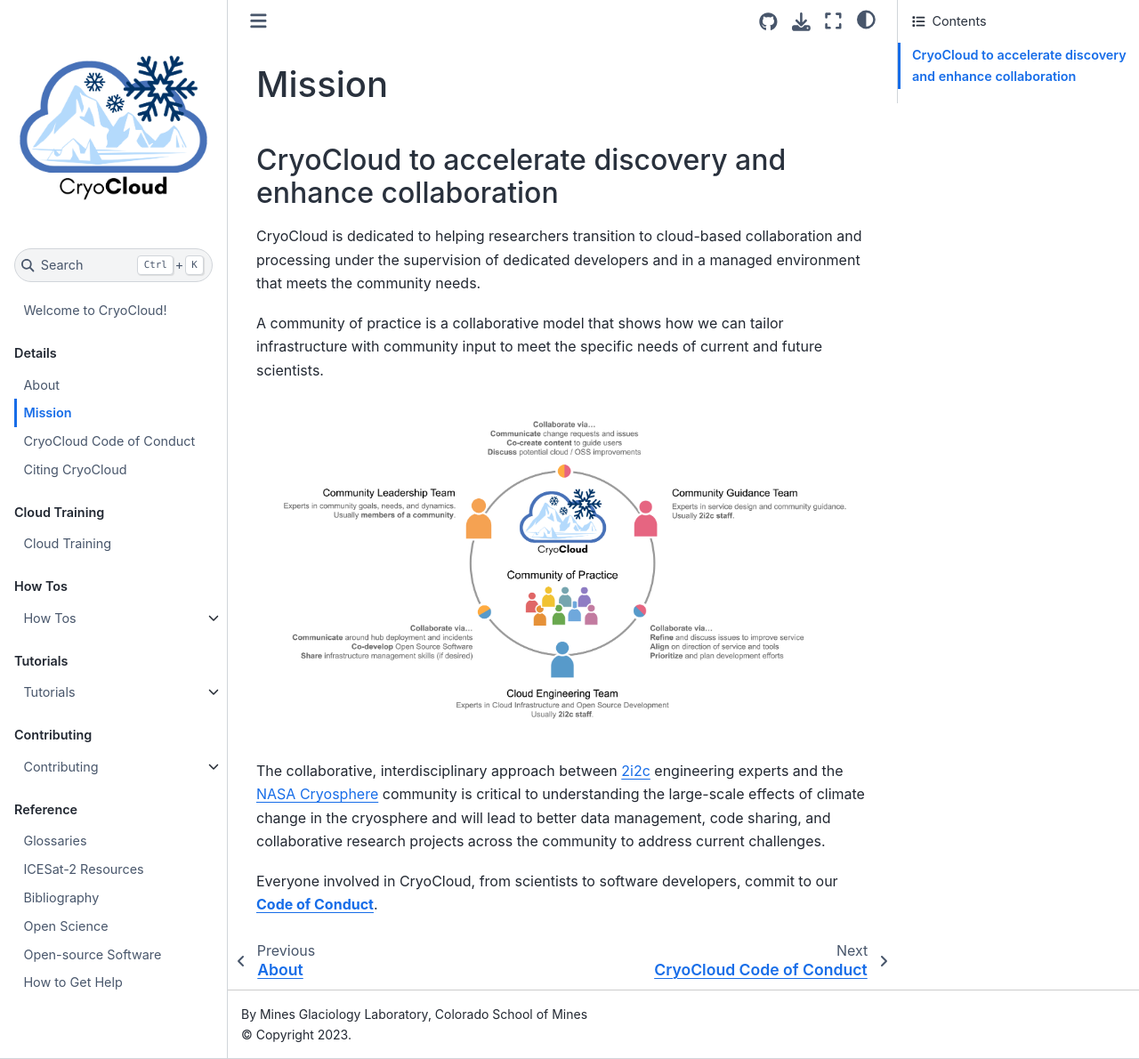
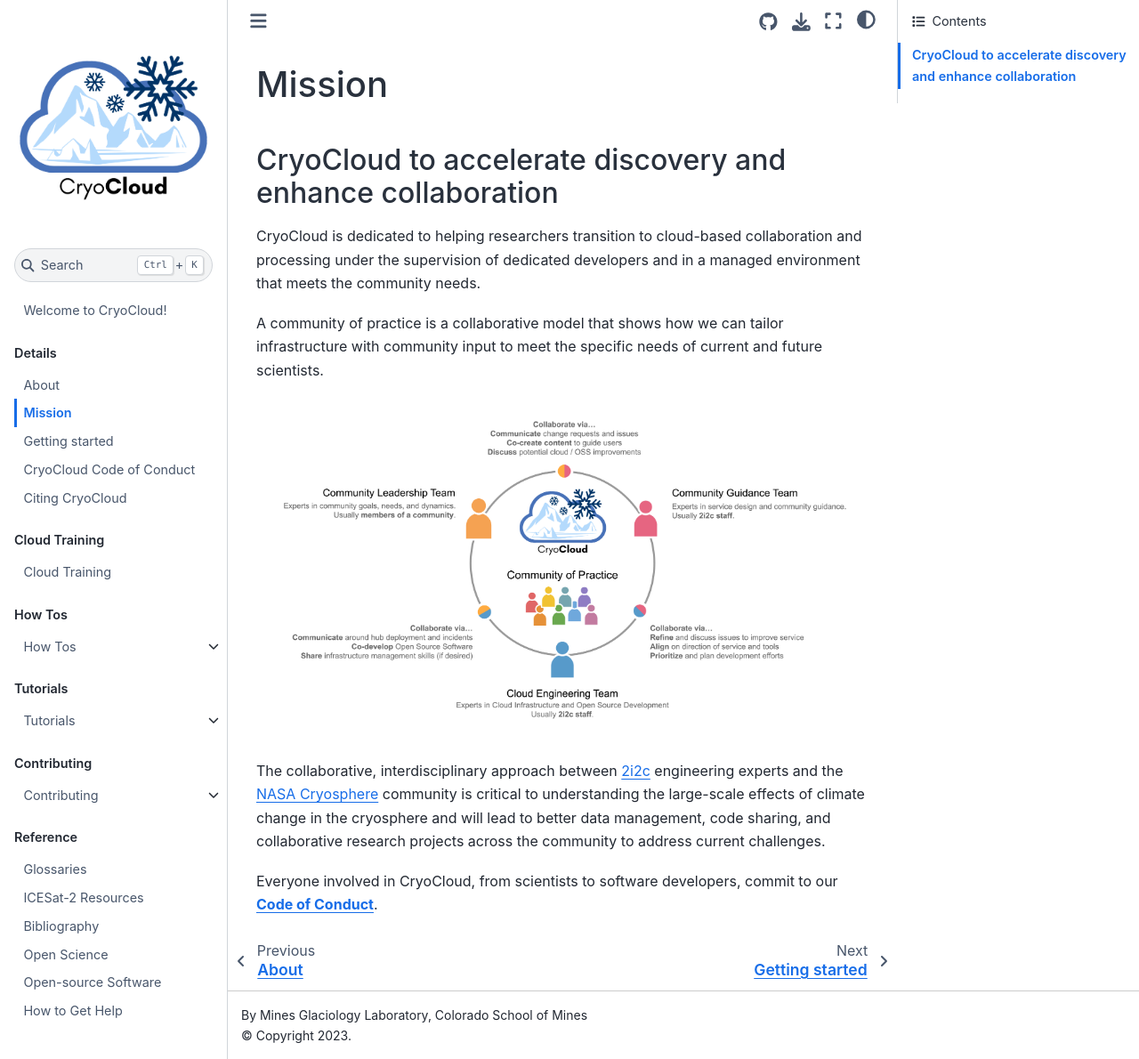
Before and after one commit to CryoInTheCloud/CryoCloudWebsite, a Jupyter Book: the page built from book/content/mission.md, in a window 1280 px wide and 1190 px high. Shown: the whole window at 89% size. Built offline with Jupyter Book 1.0.4 settings and Sphinx 7.4.7 and the Sphinx Book theme 1.1.4, drawn with Linux system fonts in a browser that asks for light colours; pages that are not in the unit, such as notebooks, are missing from menus.

Commit message:
Update toc

```diff
--- a/book/_toc.yml
+++ b/book/_toc.yml
@@ -7,7 +7,7 @@
   chapters:
     - file: content/about
     - file: content/mission
-    - file: how_tos/joincryocloud.md
+    - file: content/Getting_Started.md
     - file: content/Code_of_Conduct
     - file: content/citing_cryocloud
 - caption: Cloud Training
```
